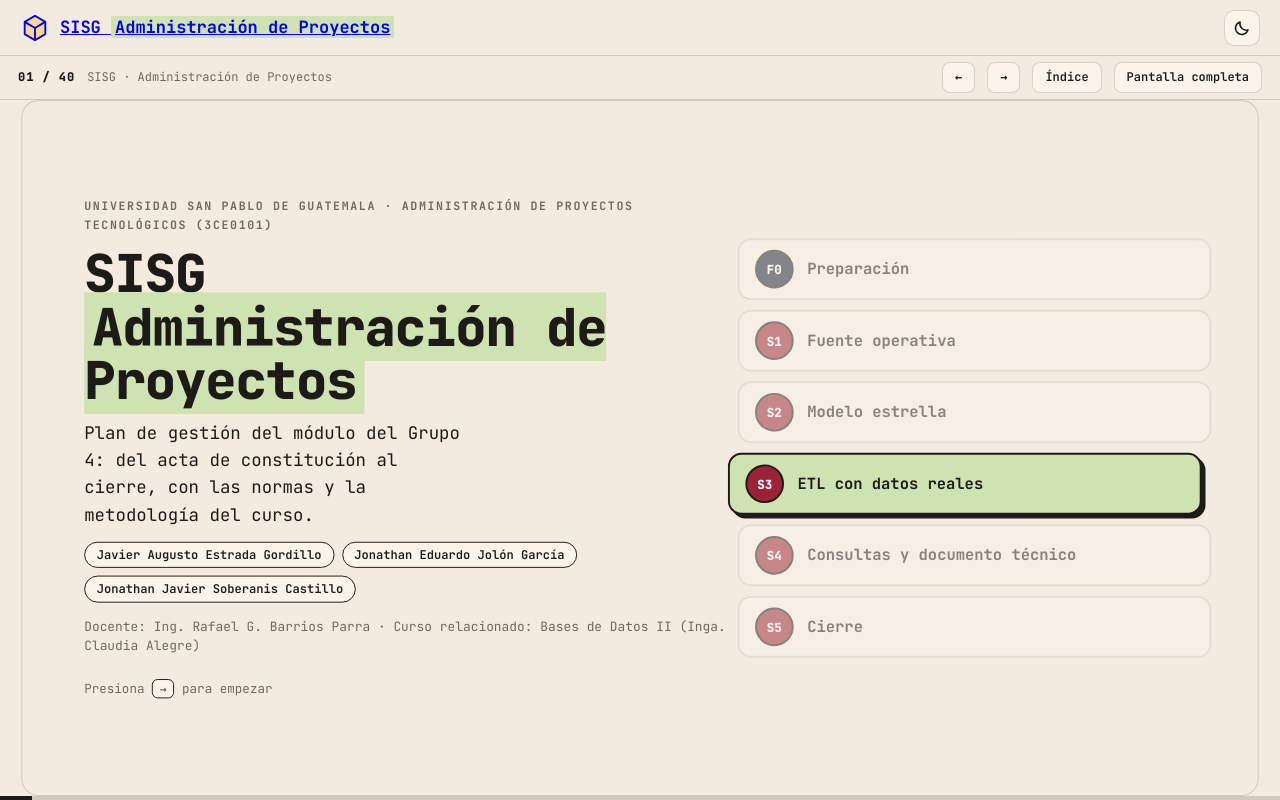
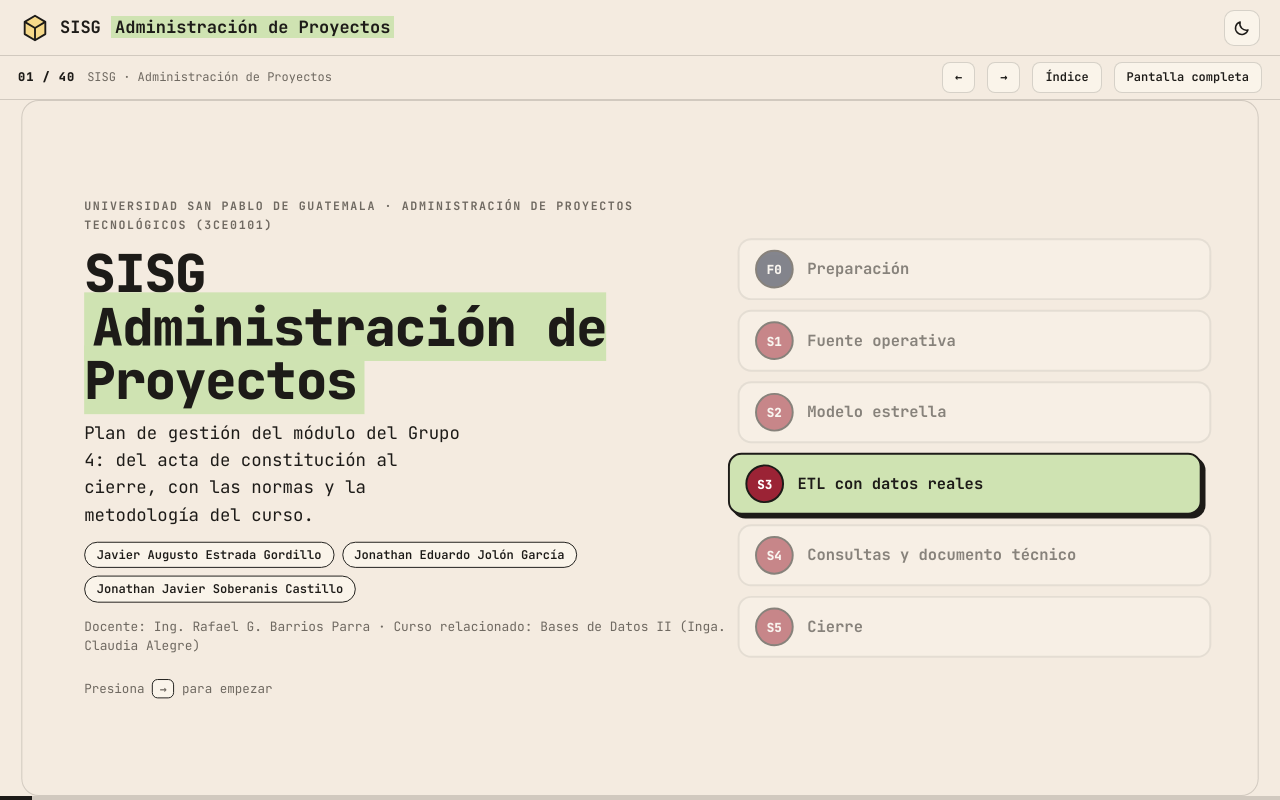
Before and after one commit to jaestrada40/SISG-AP, a plain HTML site: page SISG-APT.html in a window 1280 px wide. Drawn offline with Linux system fonts and the light colour scheme.

Commit message:
Corrige el estilo del título (marca sin subrayado ni azul)
Co-Authored-By: Claude Sonnet 5.5 <noreply@anthropic.com>

```diff
--- a/SISG-APT.html
+++ b/SISG-APT.html
@@ -36,8 +36,8 @@ small { color: var(--muted); }
 
 #app { height: 100%; display: grid; grid-template-rows: 56px minmax(0, 1fr); }
 .top { display: flex; align-items: center; gap: 14px; padding: 0 20px; border-bottom: 1px solid var(--line); }
-.brand { display: flex; align-items: center; gap: 10px; font-weight: 800; font-size: 17px; white-space: nowrap; }
-.brand svg { width: 30px; height: 30px; } .brand mark { background: var(--lime); padding: 0 4px; color: inherit; }
+.brand { display: flex; align-items: center; gap: 10px; font-weight: 800; font-size: 17px; white-space: nowrap; text-decoration: none; color: inherit; }
+.brand svg { width: 30px; height: 30px; flex: none; } .brand mark { background: var(--lime); padding: 0 4px; color: inherit; }
 .top .grow { flex: 1; }
 .icon-btn { display: grid; place-items: center; width: 36px; height: 36px; border: 1.5px solid var(--line); border-radius: 10px; background: var(--card); }
 .icon-btn:hover { border-color: var(--ink); } .icon-btn svg { width: 18px; height: 18px; }
--- a/css/style.css
+++ b/css/style.css
@@ -25,8 +25,8 @@ small { color: var(--muted); }
 
 #app { height: 100%; display: grid; grid-template-rows: 56px minmax(0, 1fr); }
 .top { display: flex; align-items: center; gap: 14px; padding: 0 20px; border-bottom: 1px solid var(--line); }
-.brand { display: flex; align-items: center; gap: 10px; font-weight: 800; font-size: 17px; white-space: nowrap; }
-.brand svg { width: 30px; height: 30px; } .brand mark { background: var(--lime); padding: 0 4px; color: inherit; }
+.brand { display: flex; align-items: center; gap: 10px; font-weight: 800; font-size: 17px; white-space: nowrap; text-decoration: none; color: inherit; }
+.brand svg { width: 30px; height: 30px; flex: none; } .brand mark { background: var(--lime); padding: 0 4px; color: inherit; }
 .top .grow { flex: 1; }
 .icon-btn { display: grid; place-items: center; width: 36px; height: 36px; border: 1.5px solid var(--line); border-radius: 10px; background: var(--card); }
 .icon-btn:hover { border-color: var(--ink); } .icon-btn svg { width: 18px; height: 18px; }
```
